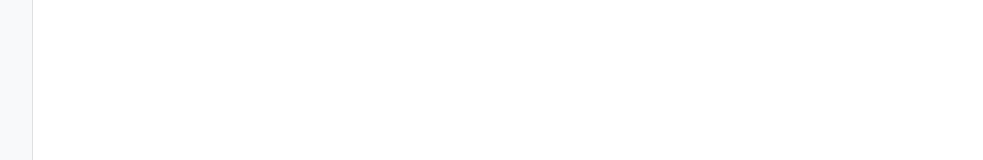
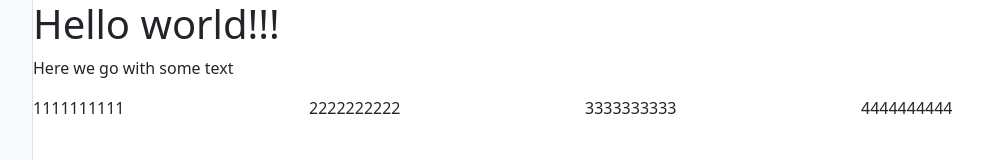
Before and after one commit to 7art/VmininJSconstructor, a plain HTML site: page index.html in a window 1280 px wide. Shown: the top 160 px of the page, without its empty margins (167-1150 px from the left). Drawn offline with nearby package versions, Linux system fonts and the light colour scheme.

Commit message:
added JS block handler

```diff
--- a/index.html
+++ b/index.html
@@ -6,11 +6,14 @@
     <title>JavaScript Конструктор</title>
 <link href="https://cdn.jsdelivr.net/npm/bootstrap@5.0.0-beta1/dist/css/bootstrap.min.css" rel="stylesheet" integrity="sha384-giJF6kkoqNQ00vy+HMDP7azOuL0xtbfIcaT9wjKHr8RbDVddVHyTfAAsrekwKmP1" crossorigin="anonymous">
     <link rel="stylesheet" href="main.css">
+
 </head>
 <body>
 <div id="app" class="container-fluid">
     <div id="panel" class="bg-light sidebar"></div>
-    <div id="site" class="content"></div>
+    <div id="site" class="content">
+    </div>
 </div>
+<script src="index.js"></script>
 </body>
 </html>
--- /dev/null
+++ b/index.js
@@ -0,0 +1,53 @@
+const model = [
+    {type:'title', value:'Hello world!!!'},
+    {type:'text', value:'Here we go with some text'},
+    {type:'columns', value:[
+        '1111111111',
+        '2222222222',
+        '3333333333',
+        '4444444444'
+    ]}
+
+]
+
+const $site = document.querySelector("#site");
+model.forEach(block=>{
+    let html ='';
+    if (block.type==='title'){
+        html = title(block);
+    } else if (block.type === 'text'){
+        html = text(block);
+    } else if (block.type === 'columns'){
+        html = columns(block);
+    }
+    $site.insertAdjacentHTML('beforeend',html);
+
+});
+function title(block){
+    return `
+    <div class="row">
+        <div class="col-sm">
+            <h1>${block.value}</h1>
+        </div>
+    </div>
+    `;
+}
+function text(block) {
+    return `
+    <div class="row">
+        <div class="col-sm">
+            <p>${block.value}</p>
+        </div>
+    </div>
+`;
+
+}
+
+function columns(block){
+    const html = block.value.map(item=>`<div class="col-sm"><p>${item}</p></div>`);
+    return `
+    <div class="row">
+        ${html.join('')}
+    </div>
+    `;
+}
```
